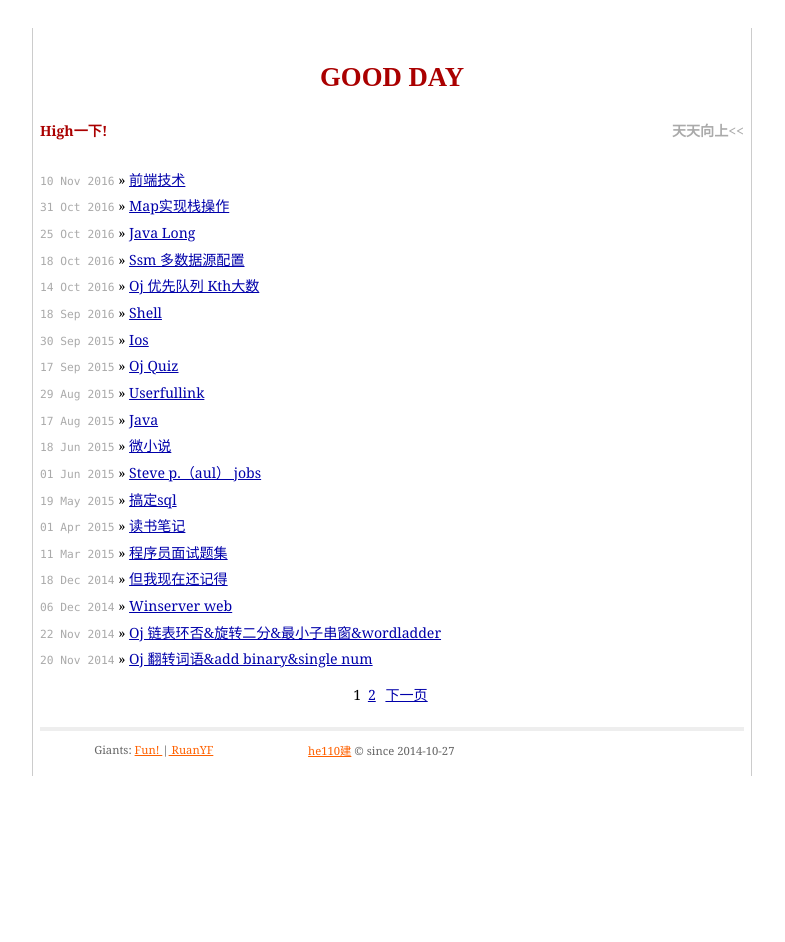
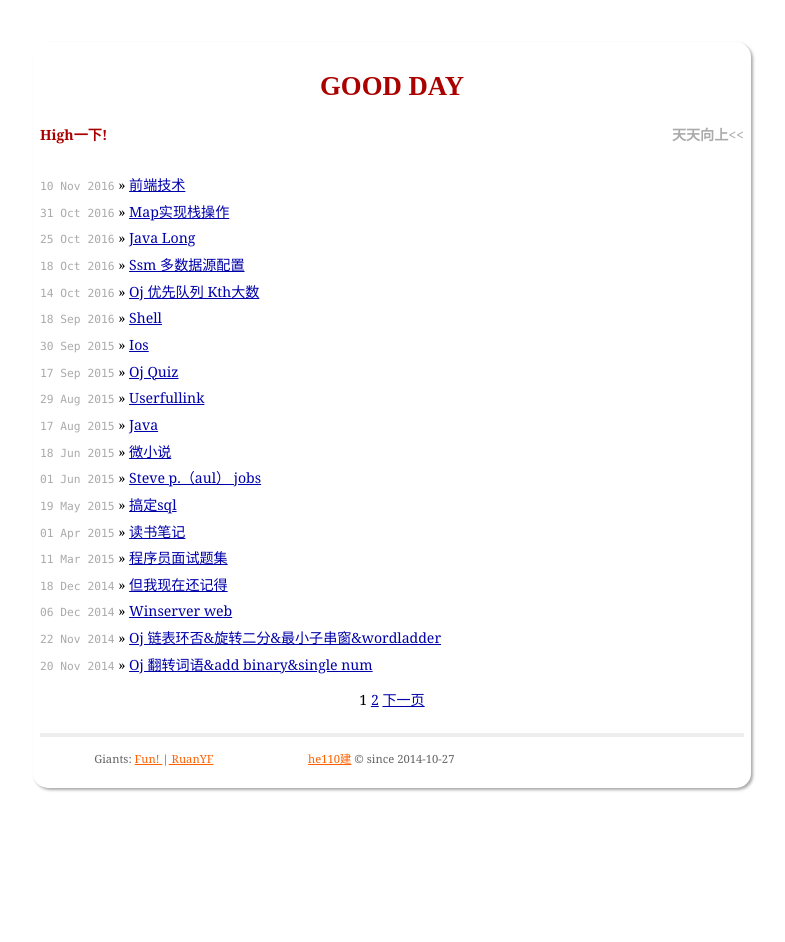
Before and after one commit to he110jian/he110jian.github.io, a Jekyll site: the page built from index.html, in a window 1280 px wide. Shown: the whole page, without its empty margins (248-1033 px from the left). Built offline with Jekyll 4.4.1, drawn with Linux system fonts in a browser that asks for light colours; the list of posts is cut into pages by our own code; comment, search, counter and statistics services are not loaded.

Commit message:
Revert "2016年12月26日14:06:56"
This reverts commit 39b7617fdc8b40ec5928bba829ba0660d0acbd43.

```diff
--- a/css/screen.css
+++ b/css/screen.css
@@ -89,11 +89,13 @@ ul.posts {
 .site {
   font-size: 110%;
   width: 50em;
-  margin: 2em auto 2em auto;
+  margin: 3em auto 2em auto;
+  line-height: 1.5em;
   padding: 0.5em;
   text-align:left;
-  border:1px solid #ccc;
-  border-width:0 1px;
+border-radius: 15px;
+-moz-border-radius: 15px;
+box-shadow: 2px 2px 3px #aaa;
 }
 .forkMe{
 position: absolute;
@@ -111,11 +113,8 @@ right: 0;
 }
 
 .paging {
-	text-align: center;
+text-align: center;
     margin-top: 10px;
-}
-.paging a,active{
-	padding:3px
 }
 
 .title {
```
